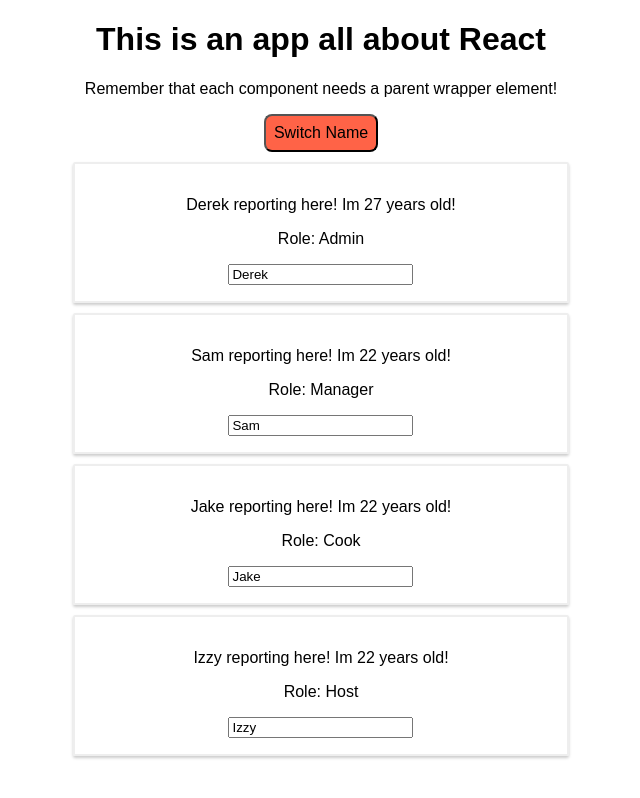
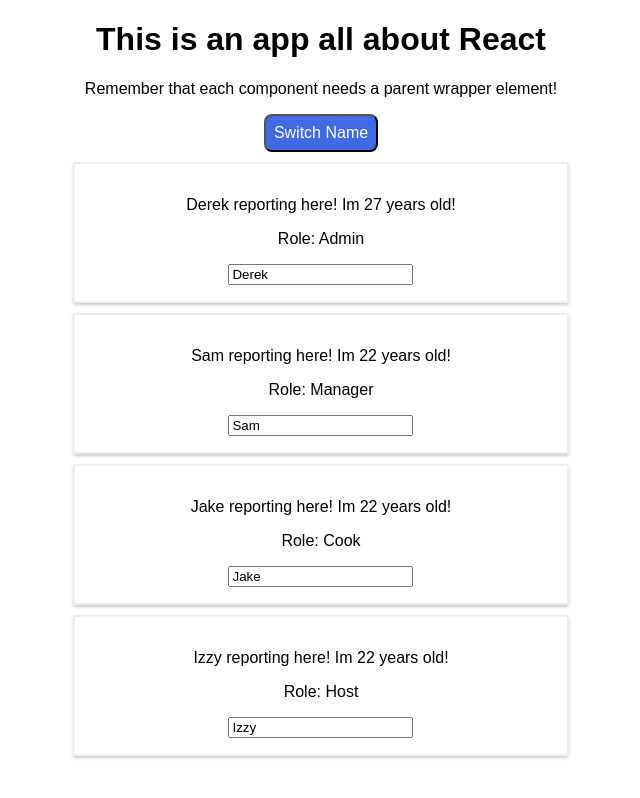
Before and after one commit to T90allred/aboutReact, a React (Create React App) app in the folder about-react/: page / in a window 1280 px wide. Shown: the whole page, without its empty margins (319-959 px from the left). Built offline with nearby package versions, Linux system fonts and the light colour scheme.

Commit message:
fixed text color on button

```diff
--- a/about-react/src/App.js
+++ b/about-react/src/App.js
@@ -38,7 +38,8 @@
   render() {
 
     const style = {
-      backgroundColor: 'tomato',
+      backgroundColor: 'royalblue',
+      color: 'white',
       font: 'inherit',
       boder: '3px solid blue',
       padding: '8px',
```
